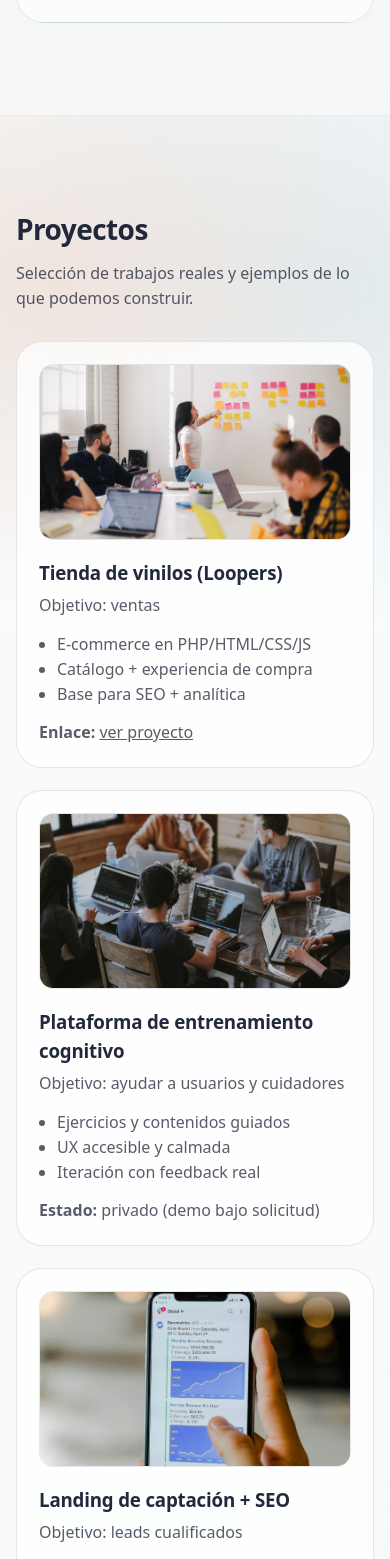
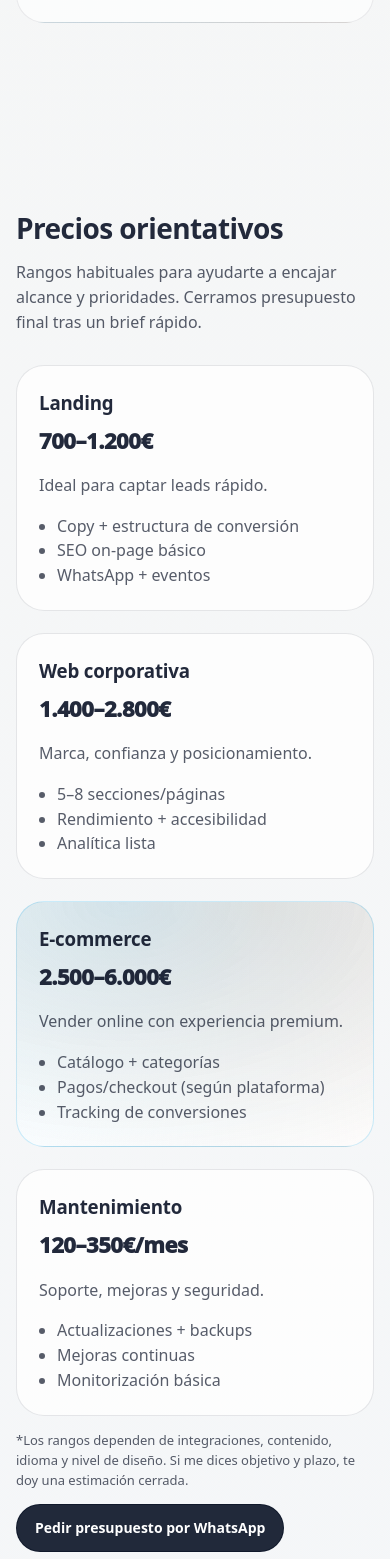
Before and after one commit to MarcosLuna23/primeraprueba, a React (Vite) app: page / in a window 390 px wide. Shown: the part 4329-5888 px from the top of the page. Built offline with nearby package versions, Linux system fonts and the light colour scheme.

Commit message:
Add pricing section (ranges)

```diff
--- a/src/App.jsx
+++ b/src/App.jsx
@@ -140,6 +140,7 @@ function Header({ onNav }) {
             <li><a className="nav__link" href="#proyectos">Proyectos</a></li>
             <li><a className="nav__link" href="#proceso">Proceso</a></li>
             <li><a className="nav__link" href="#equipo">Equipo</a></li>
+            <li><a className="nav__link" href="#precios">Precios</a></li>
             <li><a className="nav__link" href="#faq">FAQ</a></li>
             <li>
               <a
@@ -291,6 +292,94 @@ function Results() {
           rel="noreferrer"
         >
           Hablar por WhatsApp
+        </Button>
+      </div>
+    </Section>
+  );
+}
+
+function Pricing() {
+  const m = useMotion();
+
+  return (
+    <Section
+      id="precios"
+      title="Precios orientativos"
+      subtitle="Rangos habituales para ayudarte a encajar alcance y prioridades. Cerramos presupuesto final tras un brief rápido."
+    >
+      <motion.div
+        className="grid grid--4"
+        variants={m.stagger}
+        initial="hidden"
+        whileInView="show"
+        viewport={{ once: true, amount: 0.2 }}
+      >
+        <motion.article className="priceCard" variants={m.fadeUp}>
+          <div className="priceCard__top">
+            <h3>Landing</h3>
+            <p className="priceCard__price">700–1.200€</p>
+            <p className="muted">Ideal para captar leads rápido.</p>
+          </div>
+          <ul className="mini">
+            <li>Copy + estructura de conversión</li>
+            <li>SEO on-page básico</li>
+            <li>WhatsApp + eventos</li>
+          </ul>
+        </motion.article>
+
+        <motion.article className="priceCard" variants={m.fadeUp}>
+          <div className="priceCard__top">
+            <h3>Web corporativa</h3>
+            <p className="priceCard__price">1.400–2.800€</p>
+            <p className="muted">Marca, confianza y posicionamiento.</p>
+          </div>
+          <ul className="mini">
+            <li>5–8 secciones/páginas</li>
+            <li>Rendimiento + accesibilidad</li>
+            <li>Analítica lista</li>
+          </ul>
+        </motion.article>
+
+        <motion.article className="priceCard priceCard--featured" variants={m.fadeUp}>
+          <div className="priceCard__top">
+            <h3>E‑commerce</h3>
+            <p className="priceCard__price">2.500–6.000€</p>
+            <p className="muted">Vender online con experiencia premium.</p>
+          </div>
+          <ul className="mini">
+            <li>Catálogo + categorías</li>
+            <li>Pagos/checkout (según plataforma)</li>
+            <li>Tracking de conversiones</li>
+          </ul>
+        </motion.article>
+
+        <motion.article className="priceCard" variants={m.fadeUp}>
+          <div className="priceCard__top">
+            <h3>Mantenimiento</h3>
+            <p className="priceCard__price">120–350€/mes</p>
+            <p className="muted">Soporte, mejoras y seguridad.</p>
+          </div>
+          <ul className="mini">
+            <li>Actualizaciones + backups</li>
+            <li>Mejoras continuas</li>
+            <li>Monitorización básica</li>
+          </ul>
+        </motion.article>
+      </motion.div>
+
+      <p className="muted small" style={{ marginTop: 14 }}>
+        *Los rangos dependen de integraciones, contenido, idioma y nivel de diseño. Si me dices objetivo y plazo,
+        te doy una estimación cerrada.
+      </p>
+
+      <div style={{ marginTop: 14 }}>
+        <Button
+          className="btn--primary"
+          href={waLink("Hola, he visto los precios orientativos. Quiero presupuesto para mi caso (objetivo + plazo).")}
+          target="_blank"
+          rel="noreferrer"
+        >
+          Pedir presupuesto por WhatsApp
         </Button>
       </div>
     </Section>
@@ -765,6 +854,7 @@ export default function App() {
           <SponsorsMarquee />
           <Results />
           <Services />
+          <Pricing />
           <Projects />
           <Process />
           <Team />
--- a/src/styles.css
+++ b/src/styles.css
@@ -415,6 +415,7 @@ h1 {
 .section__sub { margin: 0; color: var(--muted); max-width: 86ch; font-size: 16px; }
 
 .grid { display: grid; gap: 22px; }
+.grid--4 { grid-template-columns: repeat(4, minmax(0, 1fr)); }
 .grid--3 { grid-template-columns: repeat(3, minmax(0, 1fr)); }
 .grid--2 { grid-template-columns: repeat(2, minmax(0, 1fr)); }
 
@@ -455,6 +456,36 @@ h1 {
   display: flex;
   align-items: center;
   gap: 12px;
+}
+
+/* Pricing */
+.priceCard {
+  padding: 22px;
+  border-radius: 28px;
+  background: rgba(255, 255, 255, 0.74);
+  border: 1px solid rgba(15, 23, 42, 0.10);
+  box-shadow: 0 0 0 rgba(0,0,0,0);
+  transition: transform 220ms var(--ease), box-shadow 260ms var(--ease), border-color 220ms var(--ease);
+}
+.priceCard:hover {
+  transform: translateY(-3px);
+  box-shadow: 0 18px 50px rgba(2, 8, 23, 0.10);
+  border-color: rgba(14, 165, 233, 0.20);
+}
+.priceCard__top { margin-bottom: 12px; }
+.priceCard__top h3 { margin: 0 0 6px; letter-spacing: -0.01em; }
+.priceCard__price {
+  margin: 0 0 6px;
+  font-weight: 950;
+  font-size: 22px;
+  letter-spacing: -0.02em;
+}
+.priceCard--featured {
+  background:
+    radial-gradient(700px 420px at 30% 0%, rgba(14, 165, 233, 0.16), transparent 66%),
+    radial-gradient(700px 420px at 70% 0%, rgba(243, 214, 198, 0.55), transparent 66%),
+    rgba(255, 255, 255, 0.78);
+  border-color: rgba(14, 165, 233, 0.20);
 }
 
 .case {
@@ -638,6 +669,7 @@ input:focus, textarea:focus { border-color: rgba(14, 165, 233, 0.55); box-shadow
 
 @media (max-width: 960px) {
   .hero__grid { grid-template-columns: 1fr; }
+  .grid--4 { grid-template-columns: 1fr; }
   .grid--3 { grid-template-columns: 1fr; }
   .grid--2 { grid-template-columns: 1fr; }
   .steps { grid-template-columns: 1fr; }
```
